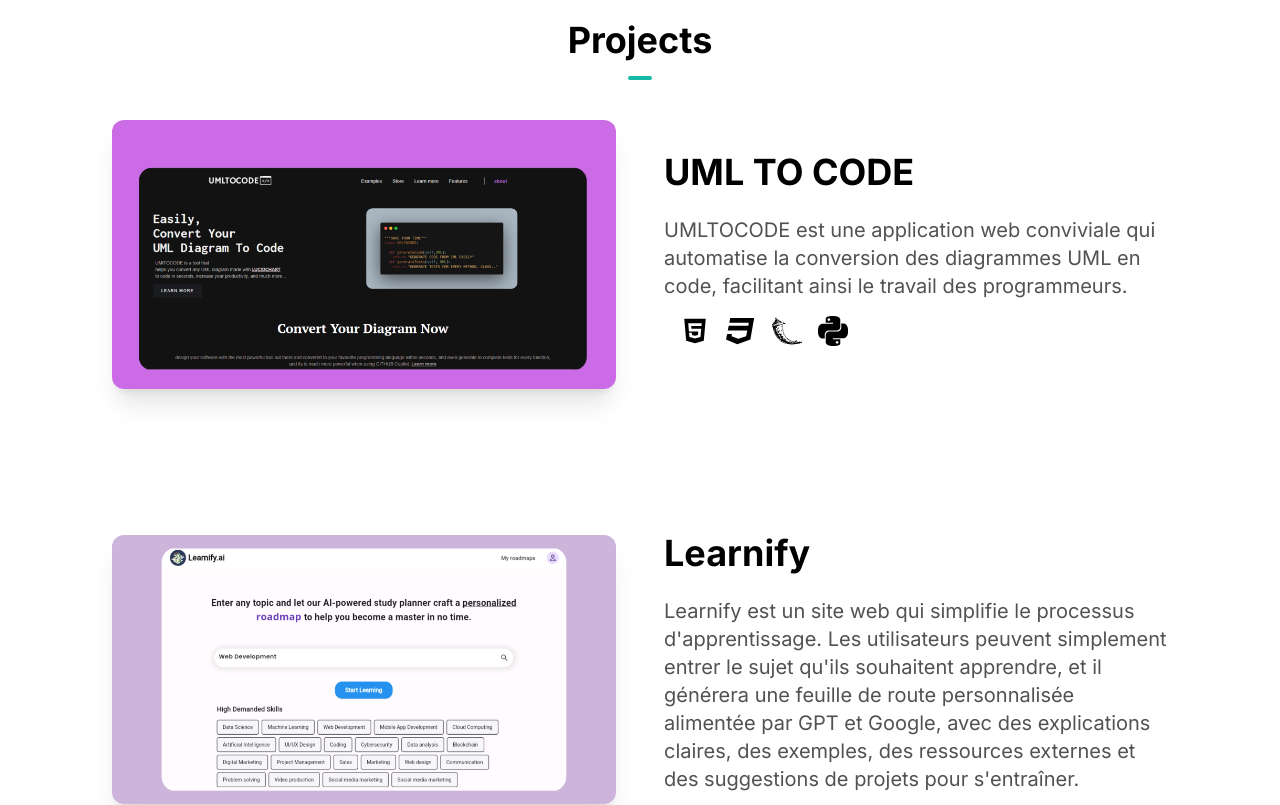
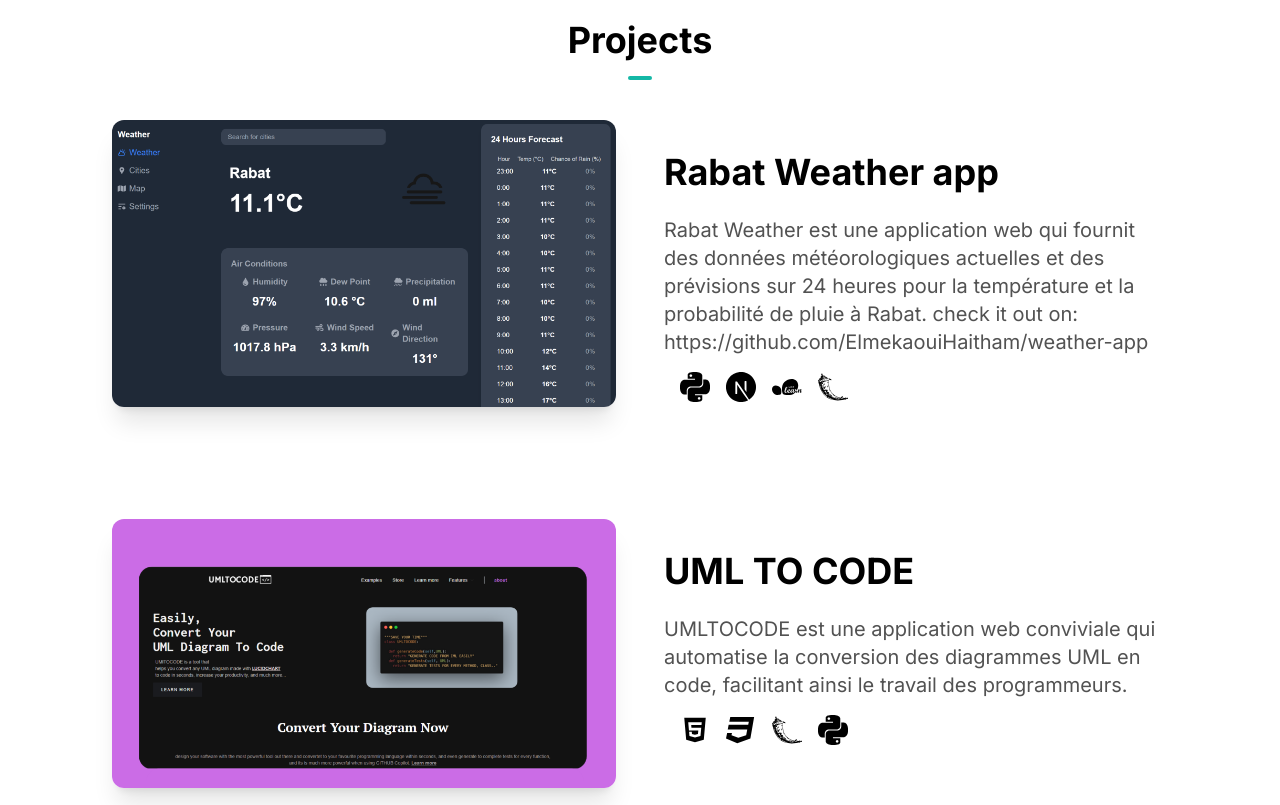
Before and after one commit to ElmekaouiHaitham/portfolio, a Next.js app: page / in a window 1280 px wide. Shown: the part 1800-2605 px from the top of the page. Built offline with nearby package versions, Linux system fonts and the light colour scheme.

Commit message:
weather project added

```diff
--- a/public/ProjectsData.js
+++ b/public/ProjectsData.js
@@ -1,9 +1,35 @@
 import { AiFillHtml5 } from 'react-icons/ai'
 import { FaCss3, FaGoogle } from 'react-icons/fa'
-import { SiFlask, SiPython, SiFlutter, SiFirebase, SiOpenai } from 'react-icons/si'
+import { SiFlask, SiPython, SiFlutter, SiFirebase, SiOpenai, SiNextdotjs, SiScikitlearn } from 'react-icons/si'
 import "../styles/globals.css";
 
 const projects = [
+    {
+        isMobile: false,
+        name: "Rabat Weather app",
+        description:
+            "Rabat Weather est une application web qui fournit des données météorologiques actuelles et des prévisions sur 24 heures pour la température et la probabilité de pluie à Rabat. check it out on: https://github.com/ElmekaouiHaitham/weather-app",
+        previewImg: "/weather.png",
+        images: ["/weather.png",],
+        frameworks: [
+            <SiPython
+                size={30}
+                className="hover:-translate-y-1 transition-transform cursor-pointer"
+            />,
+            <SiNextdotjs
+                size={30}
+                className="hover:-translate-y-1 transition-transform cursor-pointer"
+            />,
+            <SiScikitlearn
+                size={30}
+                className="hover:-translate-y-1 transition-transform cursor-pointer"
+            />,
+            <SiFlask
+                size={30}
+                className="hover:-translate-y-1 transition-transform cursor-pointer"
+            />,
+        ]
+    },
     {
         isMobile: false,
         name: "UML TO CODE",
@@ -87,6 +113,7 @@ const projects = [
             />,
         ]
     },
+
 ]
 
 export default projects;
```
Also changed, not shown: public/weather.png (added).
